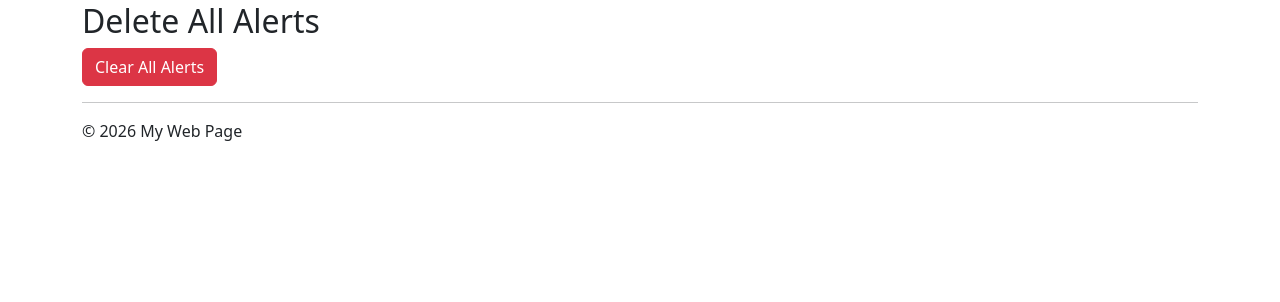
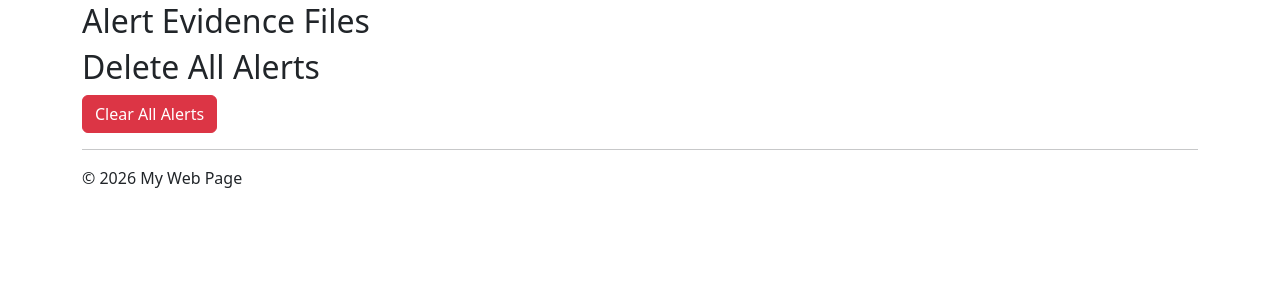
Before and after one commit to muditgoel135/CheatGuard, a Flask app: page /alerts in a window 1280 px wide. Shown: the part 156-458 px from the top of the page. Run offline with Flask 3, Linux system fonts and the light colour scheme; data that the repository does not hold is empty.

Commit message:
Add functionality for downloading videographical alert evidence and improve alerts display

```diff
--- a/app.py
+++ b/app.py
@@ -1,6 +1,6 @@
 # Import necessary libraries
 import base64
-from flask import Flask, render_template
+from flask import Flask, render_template, send_file, send_from_directory
 from flask_sqlalchemy import SQLAlchemy
 import cv2
 import datetime
@@ -8,6 +8,9 @@ import numpy as np
 import mediapipe as mp
 import os
 import landmarker
+from collections import deque
+from io import BytesIO
+import zipfile
 
 
 # Initialize Flask app
@@ -58,6 +61,7 @@ def find_cameras():
 
 # Mediapipe setup
 BaseOptions = mp.tasks.BaseOptions
+forucc = cv2.VideoWriter_fourcc(*"mp4v")
 
 # Define Face Detector and Face Landmarker
 FaceDetector = mp.tasks.vision.FaceDetector
@@ -79,12 +83,17 @@ BASE_DIR = os.path.dirname(os.path.abspath(__file__))
 path_to_face_detection_model = os.path.join(
     BASE_DIR, "detection_models", "face_detection_short_range.tflite"
 )
+
 path_to_landmark_model = os.path.join(
     BASE_DIR, "detection_models", "face_landmarker.task"
 )
+
 path_to_hand_landmark_model = os.path.join(
     BASE_DIR, "detection_models", "hand_landmarker.task"
 )
+
+output_dir = os.path.join(BASE_DIR, "output")
+os.makedirs(output_dir, exist_ok=True)
 
 
 # Detection and landmarking options with model paths
@@ -109,7 +118,9 @@ hand_landmark_options = HandLandmarkerOptions(
 t1_by_cam = {}
 t1_hand_by_cam = {}
 state_by_cam = {}
-# evidence_queue_by_cam = {}  # Optional: To store recent frames for evidence if needed.
+recording_by_cam = {}
+evidence_queue_by_cam = {}  # Optional: To store recent frames for evidence if needed.
+alert_evidence_paths = []
 
 
 # Function to generate video frames and process them for face detection and landmarking
@@ -121,9 +132,18 @@ def generate_frames(cam_key):
     :type cam_no: int
     """
 
-    global t1_by_cam, t1_hand_by_cam, state_by_cam
+    # Define global variables to track state and timers for each camera.
+    global t1_by_cam, t1_hand_by_cam, state_by_cam, recording_by_cam, evidence_queue_by_cam, forucc, alert_evidence_paths
+
+    # Define the start time for FPS calculation.
     start = datetime.datetime.now()
+
+    # Initialize state and timers for this camera if not already done.
     state_by_cam[cam_key] = "IDLE"
+
+    # Initialize recording state and evidence queue for this camera.
+    recording_by_cam[cam_key] = False
+    evidence_queue_by_cam[cam_key] = deque()
 
     def alert(alert_type: str, frame: np.ndarray):
         """
@@ -152,6 +172,43 @@ def generate_frames(cam_key):
             db.session.add(new_alert)
             db.session.commit()
 
+    def stop_recording():
+        """
+        Stops recording and clears and saves the evidence queue for the camera.
+        """
+
+        if len(evidence_queue_by_cam.get(cam_key, deque())) > 0:
+            recording_by_cam[cam_key] = False
+            release_path = os.path.join(
+                output_dir,
+                f"evidence_cam{cam_key}_{datetime.datetime.now().strftime('%Y%m%d_%H%M%S')}.mp4",
+            )
+            height, width = evidence_queue_by_cam.get(cam_key)[0].shape[:2]
+            out = cv2.VideoWriter(
+                release_path,
+                forucc,
+                15.0,
+                (width, height),
+            )
+            if not out.isOpened():
+                print(f"Failed to open VideoWriter for {release_path}")
+                evidence_queue_by_cam[cam_key] = deque()
+                return
+
+            for frame in evidence_queue_by_cam[cam_key]:
+                out.write(frame)
+            out.release()
+            # Only expose evidence file if video writing succeeded.
+            (
+                alert_evidence_paths.append(os.path.basename(release_path))
+                if os.path.exists(release_path)
+                and os.path.getsize(release_path) > 0
+                and os.path.isfile(release_path)
+                and os.path.basename(release_path) not in alert_evidence_paths
+                else print(f"Failed to save evidence video for camera {cam_key}")
+            )
+            evidence_queue_by_cam[cam_key] = deque()
+
     # Initialize video capture
     cam = cv2.VideoCapture(cam_key)
     attempts = 0
@@ -162,7 +219,7 @@ def generate_frames(cam_key):
         if attempts > 5:
             print(f"Failed to open camera {cam_key} after 5 attempts. Exiting.")
             return "Failed to open camera."
-        cam = cv2.VideoCapture(0)
+        cam = cv2.VideoCapture(cam_key)
         cv2.waitKey(1000)
     print("Camera is ready")
 
@@ -183,6 +240,9 @@ def generate_frames(cam_key):
             if not ret:
                 print("Failed to grab frame")
                 break
+
+            if recording_by_cam.get(cam_key) == True:
+                evidence_queue_by_cam[cam_key].append(frame)
 
             # Edit the frame to make it suitable for processing
             frame = cv2.flip(frame, 1)
@@ -213,8 +273,8 @@ def generate_frames(cam_key):
 
                 # Face is back, so reset the no-face timer/state for this camera.
                 t1_by_cam.pop(cam_key, None)
-                if state_by_cam.get(cam_key) == "No Face Detected":
-                    state_by_cam[cam_key] = "IDLE"
+                state_by_cam[cam_key] = "IDLE"
+                stop_recording()
 
             # Handle no face detected scenario
             else:
@@ -222,6 +282,7 @@ def generate_frames(cam_key):
                 if cam_key not in t1_by_cam:
                     t1_by_cam[cam_key] = datetime.datetime.now()
                 t2 = datetime.datetime.now()
+                recording_by_cam[cam_key] = True
 
                 # Check if 3 seconds have passed
                 if (
@@ -345,7 +406,7 @@ def video_feed(cam_no):
     )
 
 
-@app.route("/clear_alerts")
+@app.route("/clear_alerts", methods=["POST"])
 def clear_alerts():
     """
     Clears all alerts from the database.
@@ -358,7 +419,7 @@ def clear_alerts():
     return f"Cleared {num_rows_deleted} alerts! <a href='/'>Go Back</a>"
 
 
-@app.route("/clear_alerts/<cam_no>")
+@app.route("/clear_alerts/<cam_no>", methods=["POST"])
 def clear_alerts_by_cam(cam_no):
     """
     Clears all alerts for a specific camera from the database.
@@ -381,7 +442,9 @@ def alerts():
     alerts = Alert.query.order_by(Alert.timestamp.desc()).all()
     for alert in alerts:
         alert.alert_image = base64.b64encode(alert.alert_image).decode("utf-8")
-    return render_template("alerts.html", alerts=alerts)
+    return render_template(
+        "alerts.html", alerts=alerts, alert_evidence_paths=alert_evidence_paths
+    )
 
 
 @app.route("/alerts/<cam_no>")
@@ -397,10 +460,15 @@ def alerts_by_cam(cam_no):
     )
     for alert in alerts:
         alert.alert_image = base64.b64encode(alert.alert_image).decode("utf-8")
-    return render_template("alerts.html", alerts=alerts, cam_no=cam_no)
+    return render_template(
+        "alerts.html",
+        alerts=alerts,
+        cam_no=cam_no,
+        alert_evidence_paths=alert_evidence_paths,
+    )
 
 
-@app.route("/delete_alert/<int:alert_id>")
+@app.route("/delete_alert/<int:alert_id>", methods=["POST"])
 def delete_alert(alert_id):
     """
     Deletes a specific alert from the database.
@@ -416,6 +484,43 @@ def delete_alert(alert_id):
     return f"Deleted alert with id {alert_id}! <a href='/alerts'>View Alerts</a>"
 
 
+@app.route("/download/<path:filepath>")
+def download_file(filepath):
+    """
+    Route to download an alert evidence file.
+
+    :param filepath: The path to the file to be downloaded.
+    """
+
+    return send_from_directory(output_dir, filepath, as_attachment=True)
+
+
+@app.route("/download_all_alerts")
+def download_all_alerts():
+    """
+    Route to download all alert evidence files as a zip archive.
+    """
+
+    # Create an in-memory zip file containing all evidence files in the output directory.
+    memory_file = BytesIO()
+
+    with zipfile.ZipFile(memory_file, "w", zipfile.ZIP_DEFLATED) as zf:
+        for root, dirs, files in os.walk(output_dir):
+            for file in files:
+                file_path = os.path.join(root, file)
+
+                # keeps folder structure inside zip
+                arcname = os.path.relpath(file_path, output_dir)
+                zf.write(file_path, arcname=arcname)
+
+    memory_file.seek(0)
+    return send_file(
+        memory_file,
+        as_attachment=True,
+        download_name="all_alert_evidence.zip",
+    )
+
+
 # Run the Flask app
 if __name__ == "__main__":
-    app.run(port=8080)
+    app.run(port=8080, debug=True)
--- a/templates/alerts.html
+++ b/templates/alerts.html
@@ -18,7 +18,9 @@
         <h1>All alerts</h1>
         <a href="/" class="btn btn-secondary">Back to Home</a><br><br>
     </header>
+
     <main>
+        <!-- For-loop to display alerts -->
         {% for alert in alerts %}
         {% if alert.cam_no.isdigit() %}
         <h3>{{ alert.alert_type }} at {{ alert.timestamp }} (Camera {{ alert.cam_no|int + 1 }})</h3>
@@ -31,6 +33,16 @@
         <hr>
         {% endfor %}
     </main>
+
+    <!-- Display evidence files -->
+    <section>
+        <h2>Alert Evidence Files</h2>
+        {% for path in alert_evidence_paths %}
+        <p><a href="{{ url_for('download_file', filepath=path) }}">{{ path[-17:-4] }}</a></p>
+        {% endfor %}
+    </section>
+
+    <!-- Route to delete all alerts -->
     <section>
         <h2>Delete All Alerts</h2>
         {% if cam_no is not none %}
--- a/templates/index.html
+++ b/templates/index.html
@@ -38,6 +38,7 @@
             {% endfor %}
         </ul>
         <a href="/alerts" class="btn btn-primary">View all alerts</a>&nbsp;&nbsp;
+        <a href="/download_all_alerts" class="btn btn-secondary">Download all alert evidence</a>&nbsp;&nbsp;
         <a href="/clear_alerts" class="btn btn-danger">Clear All Alerts</a>
     </section>
     <hr>
```
Also changed, not shown: 1 other file.
